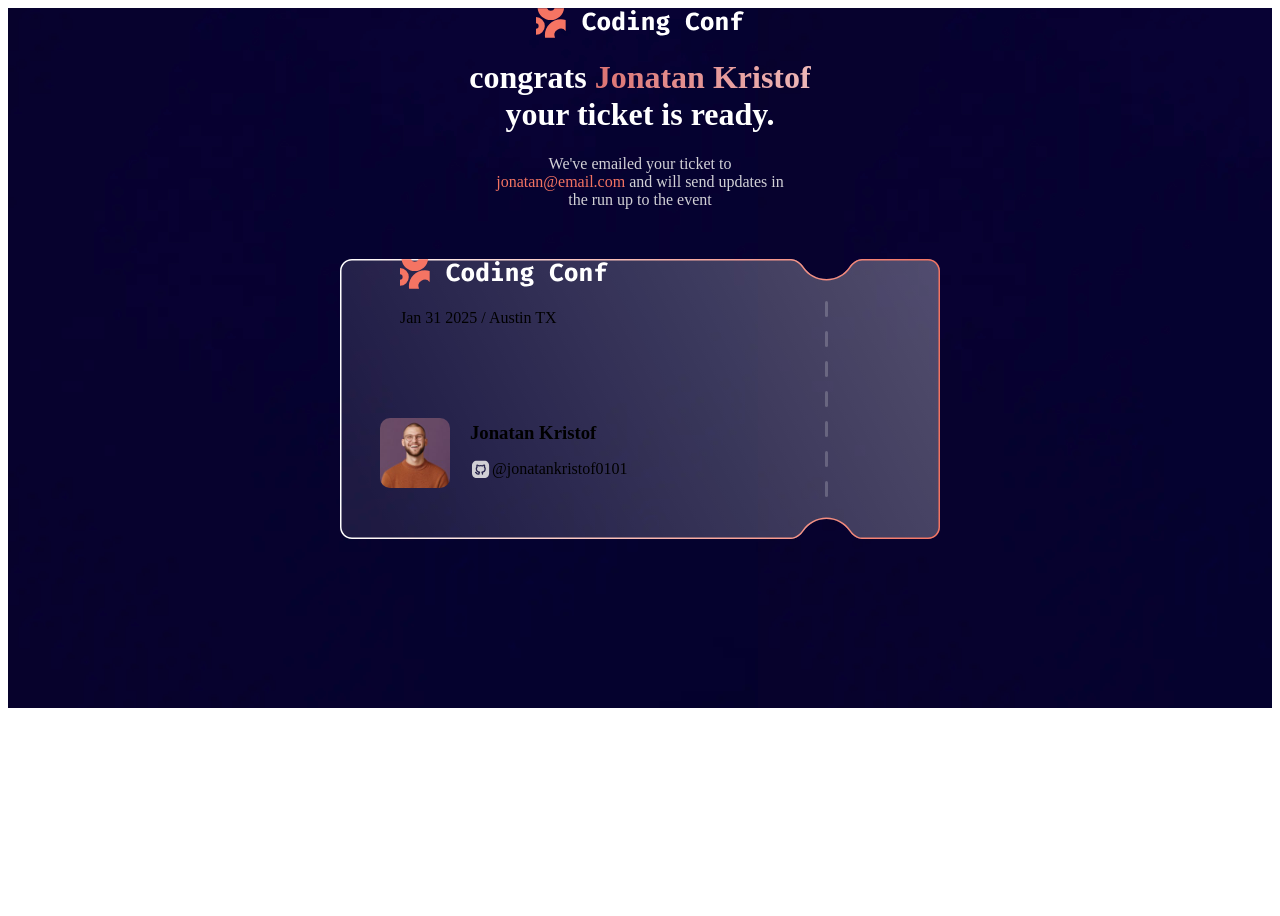
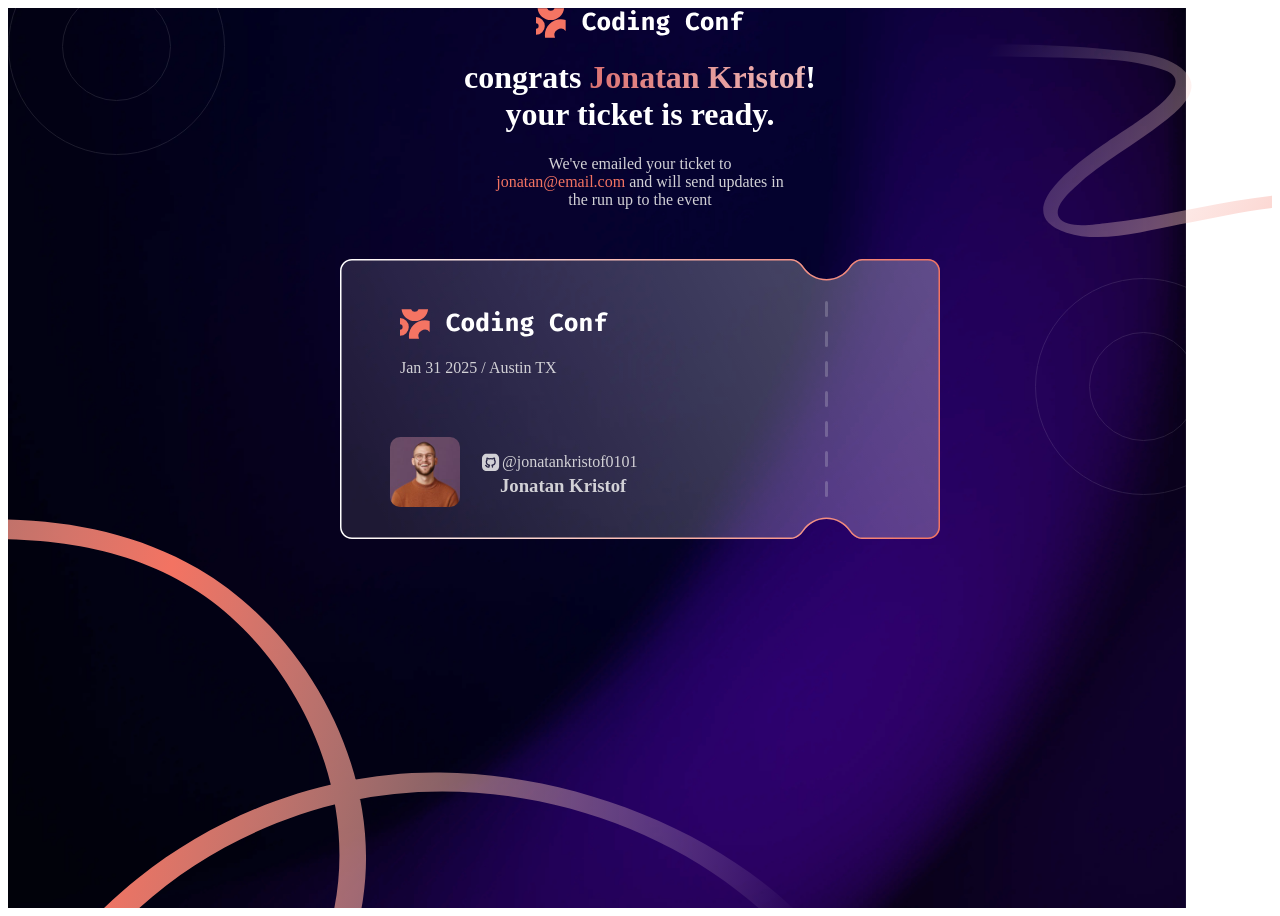
Before and after one commit to gigalataria/conference-ticket-generator-, a plain HTML site: page index.html in a window 1280 px wide. Before the commit the page ends 800 px from the top, so only its background shows below. Drawn offline with Linux system fonts and the light colour scheme.

Commit message:
Add files via upload

```diff
--- a/index.html
+++ b/index.html
@@ -4,18 +4,33 @@
   <meta charset="UTF-8">
   <meta name="viewport" content="width=device-width, initial-scale=1.0">
   <title>Document</title>
-  <link rel="stylesheet" href="stzle.css">
+  <link rel="stylesheet" href="style.css">
 </head>
 <body>
   <div class="container">
+
+   <div class="circle">
+    <img src="assets/images/pattern-circle.svg" alt="">
+   </div>
+
+   <img class="line-top" src="assets/images/pattern-squiggly-line-top.svg" alt="">
+
+   <img class="circle-2" src="assets/images/pattern-circle.svg" alt="">
+
+   <img class="line-bottom" src="assets/images/pattern-squiggly-line-bottom-desktop.svg" alt="">
+
+
     <div class="top-div">
       <img src="assets/images/logo-full.svg" alt="">
     </div>
+
     <div class="text-div">
-    <h1>congrats <span class="span-1">Jonatan Kristof</span> your ticket is ready.</h1>
+    <h1>congrats <span class="span-1">Jonatan Kristof</span>! your ticket is ready.</h1>
     <p>We've emailed your ticket to <span class="span-2">jonatan@email.com</span> and will send updates in the run up to the event</p>
     </div>
+
     <div class="ticket-div">
+
       <div class="date-div">
         <img src="assets/images/logo-full.svg" alt="">
         <p>Jan 31 2025 / Austin TX</p>
@@ -29,6 +44,8 @@
       <p>@jonatankristof0101</p>
      </div>
      </div>
+     <div>
+     </div>
     </div>
   </div>
 </body>
--- /dev/null
+++ b/style.css
@@ -0,0 +1,105 @@
+.container {
+  height: 900px;
+  background-image: url(assets/images/background-desktop.png);
+  background-repeat: no-repeat;
+  background-size: contain;
+  position: relative;
+}
+
+.circle {
+  background-repeat: no-repeat;
+  position: absolute;
+  top: -70px;
+}
+
+.line-top {
+  position: absolute;
+  right: 0px;
+  top: 30px;
+  height: 200px;
+}
+
+.circle-2 {
+  position: absolute;
+  right: 20px;
+  top: 270px;
+}
+
+.line-bottom {
+  position: absolute;
+  bottom: -0px;
+  left: 0px;
+}
+
+.top-div {
+  display: flex;
+  justify-content: center;
+  color: white;
+}
+
+.text-div {
+  width: 400px;
+  margin: auto;
+  text-align: center;
+  color: white;
+}
+
+.text-div p {
+  width: 300px;
+  margin: auto;
+  color: hsl(252, 6%, 83%);
+}
+
+.span-1 {
+  font-weight: bold;
+  text-align: center;
+  background: linear-gradient(to right, rgb(220, 114, 114), white);
+  background-size: 200% 100%;
+  -webkit-background-clip: text;
+  color: transparent;
+  animation: gradientMove 3s infinite alternate;
+}
+
+.span-2 {
+  color: hsl(7, 86%, 67%);
+}
+
+.ticket-div {
+  background-image: url(assets/images/pattern-ticket.svg);
+  background-repeat: no-repeat;
+  height: 300px;
+  width: 600px;
+  margin: auto;
+  margin-top: 50px;
+}
+
+.profile-div {
+  display: flex;
+  margin-top: 60px;
+  margin-left: 50px;
+  align-items: center;
+  gap: 20px;
+}
+
+.profile-div h3 {
+  margin-bottom: -60px;
+  margin-left: 20px;
+  color: hsl(252, 6%, 83%);
+}
+
+.github-div {
+  display: flex;
+  color: hsl(252, 6%, 83%);
+}
+
+.avatar {
+  height: 70px;
+  width: 70px;
+  border-radius: 10px;
+}
+
+.date-div {
+  margin-left: 60px;
+  color: hsl(252, 6%, 83%);
+  padding-top: 50px;
+}
```
